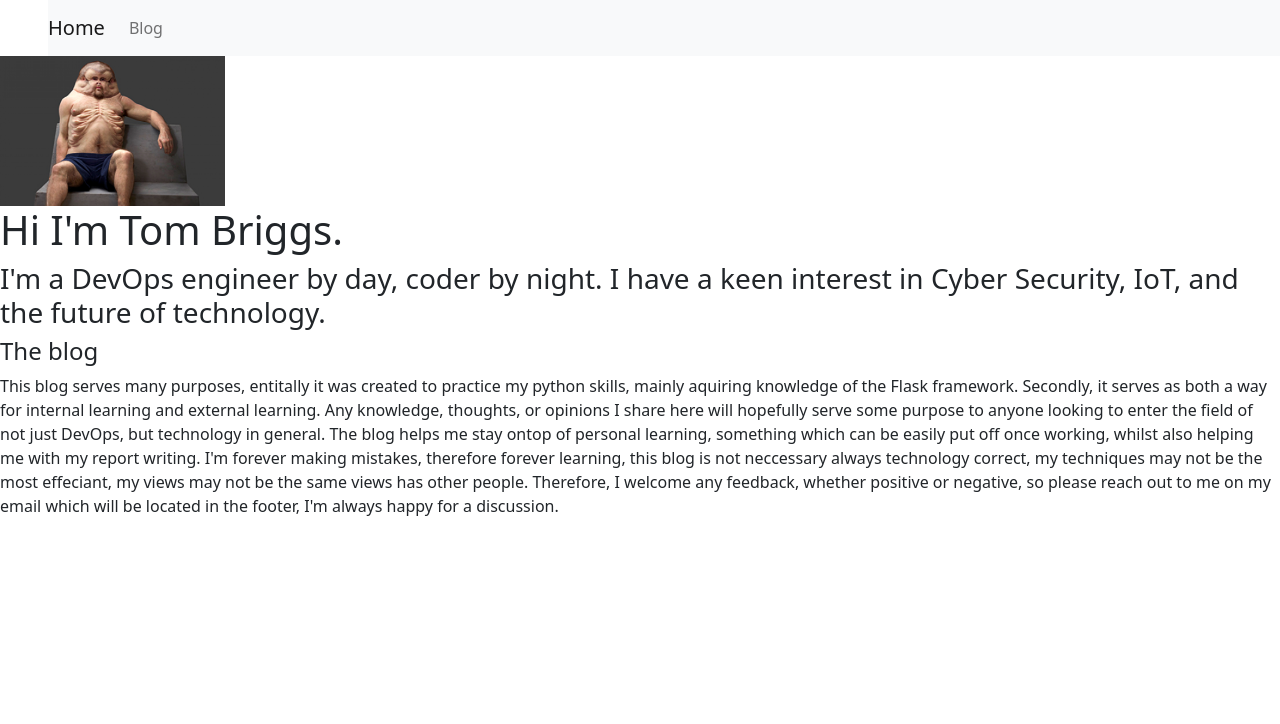
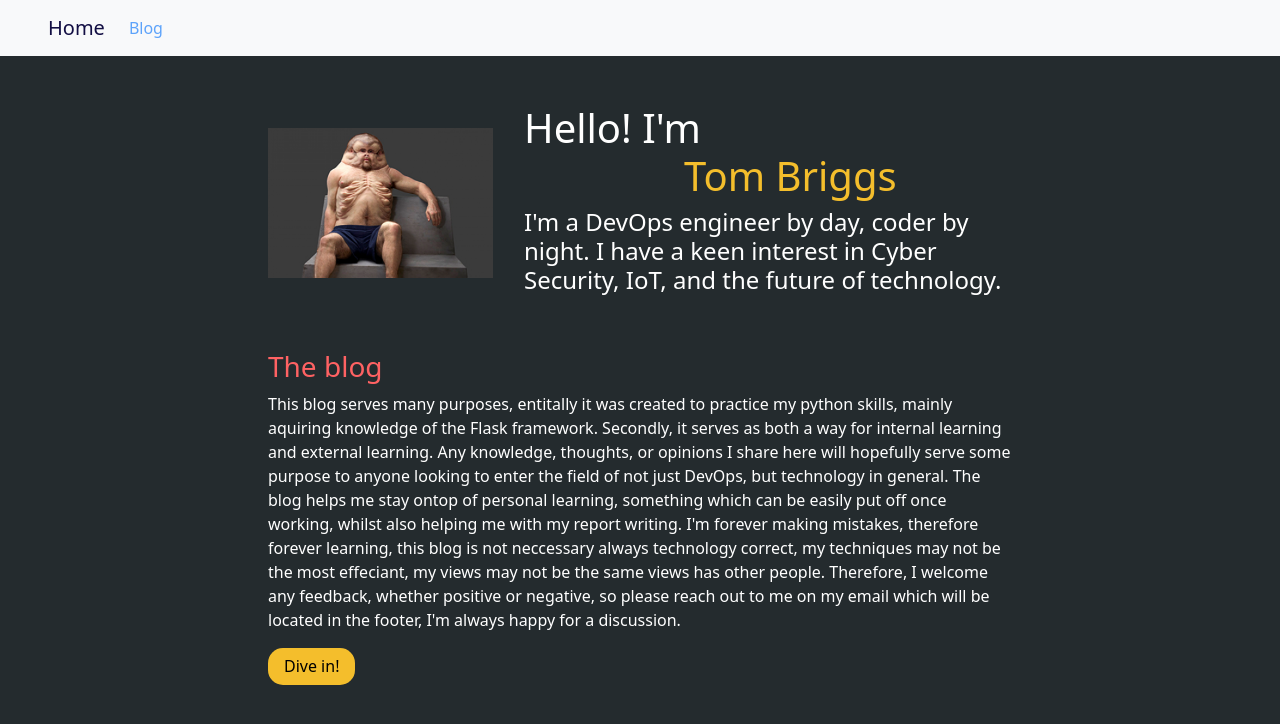
Before and after one commit to tbriggs1/Blog-Website, a Flask app: page / in a window 1280 px wide. Shown: the top 724 px of the page. Run offline with Flask 2, Linux system fonts and the light colour scheme.

Commit message:
index page styled

```diff
--- a/static/css/main.css
+++ b/static/css/main.css
@@ -1,12 +1,65 @@
 body {
     font-family: 'Courier New', Courier, monospace;
+    background: #242B2E !important;
+    color: #ffffff !important;
 }
 
-nav {
+
+.navbar-light .navbar-brand:focus, .navbar-light .navbar-brand {
     margin-left: 3rem;
+    color: #120E43 !important;
+}
+
+.navbar-light .navbar-brand:focus, .navbar-light .navbar-brand:hover {
+    color: #5DA3FA !important;
+}
+
+.navbar-light .navbar-nav .nav-link {
+    color: #5DA3FA !important;
+}
+
+.navbar-light .navbar-nav .nav-link:hover {
+    color: #120E43 !important;
 }
 
 .blog-main {
     margin-left: 3rem;
     margin-top: 2rem;
 }
+
+#blog-intro{
+    margin-top: 3rem;
+    width: 60%;
+}
+
+#blog-intro h3 {
+    color: #FF6263;
+}
+
+#blog-intro button {
+    background: #F4BE2C;
+    border: none;
+    padding: 0.4rem;
+    padding-right: 1rem;
+    padding-left: 1rem;
+    border-radius: 15px;
+}
+
+
+#intro-section{
+    margin-top: 3rem;
+    width: 60%;
+}
+
+.FirstName, .LastName{
+    color: #F4BE2C;
+}
+
+.FirstName{
+    margin-left: 4em;
+}
+
+#intro-image{
+    display:flex;
+    align-items: center;
+}
--- a/templates/index.html
+++ b/templates/index.html
@@ -6,20 +6,26 @@
 
 {% block body %}
 <main id="index-main">
-    <div id="introduction">
+    <div class="container" id="intro-section">
+        <div class="row">
+            <div class="col-lg-4" id="intro-image">
                 <img src="../static/images/profile_picture.png" alt="tom" height="150px"/>
+            </div>
+            <div class="col-lg-8">
                 <h1>
-            Hi I'm
+                    Hello! I'm <br>
                     <span class="FirstName">Tom</span>
-            <span class="LastName">Briggs.</span>
+                    <span class="LastName">Briggs</span>
                 </h1>
-        <h3>
+                <h4>
                     I'm a <span class="DevOps">DevOps</span> engineer by day, coder by night. I have a keen
                     interest in Cyber Security, IoT, and the future of technology.
-        </h3>
+                </h4>
             </div>
-    <div id="blog-description">
-        <h4>The blog</h4>
+        </div>
+    </div>
+    <div class="container" id="blog-intro">
+        <h3>The blog</h3>
         <p>This blog serves many purposes, entitally it was created to practice my python skills,
             mainly aquiring knowledge of the Flask framework. Secondly, it serves as both a way
             for internal learning and external learning. Any knowledge, thoughts, or opinions I share
@@ -31,6 +37,7 @@
             Therefore, I welcome any feedback, whether positive or negative, so please reach out to me on my email
             which will be located in the footer, I'm always happy for a discussion.
         </p>
+        <a href="./blog"><button class="blog-button">Dive in!</button></a>
     </div>
 </main>
 {% endblock %}
```
Lines whose indentation alone changed are shown as unchanged.
